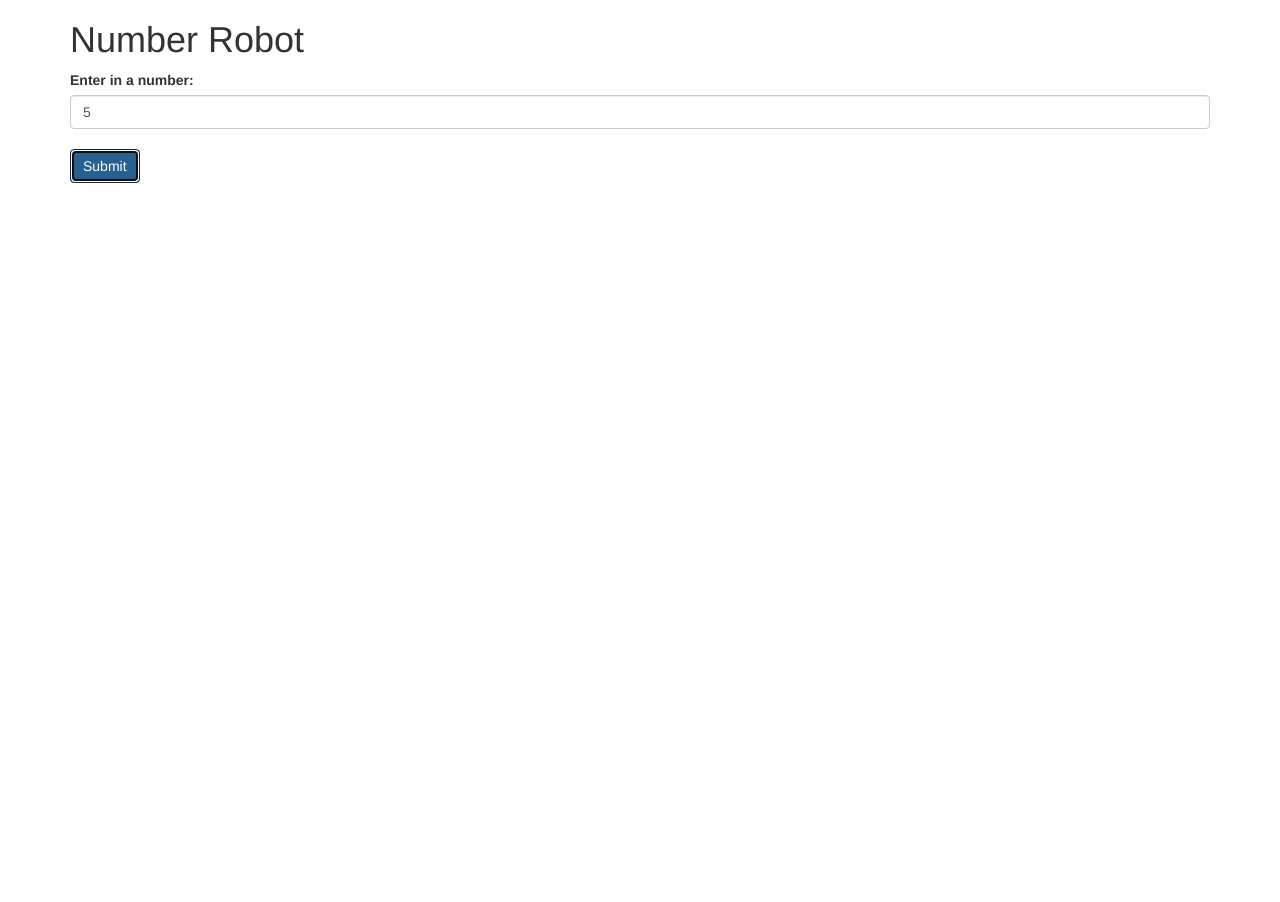
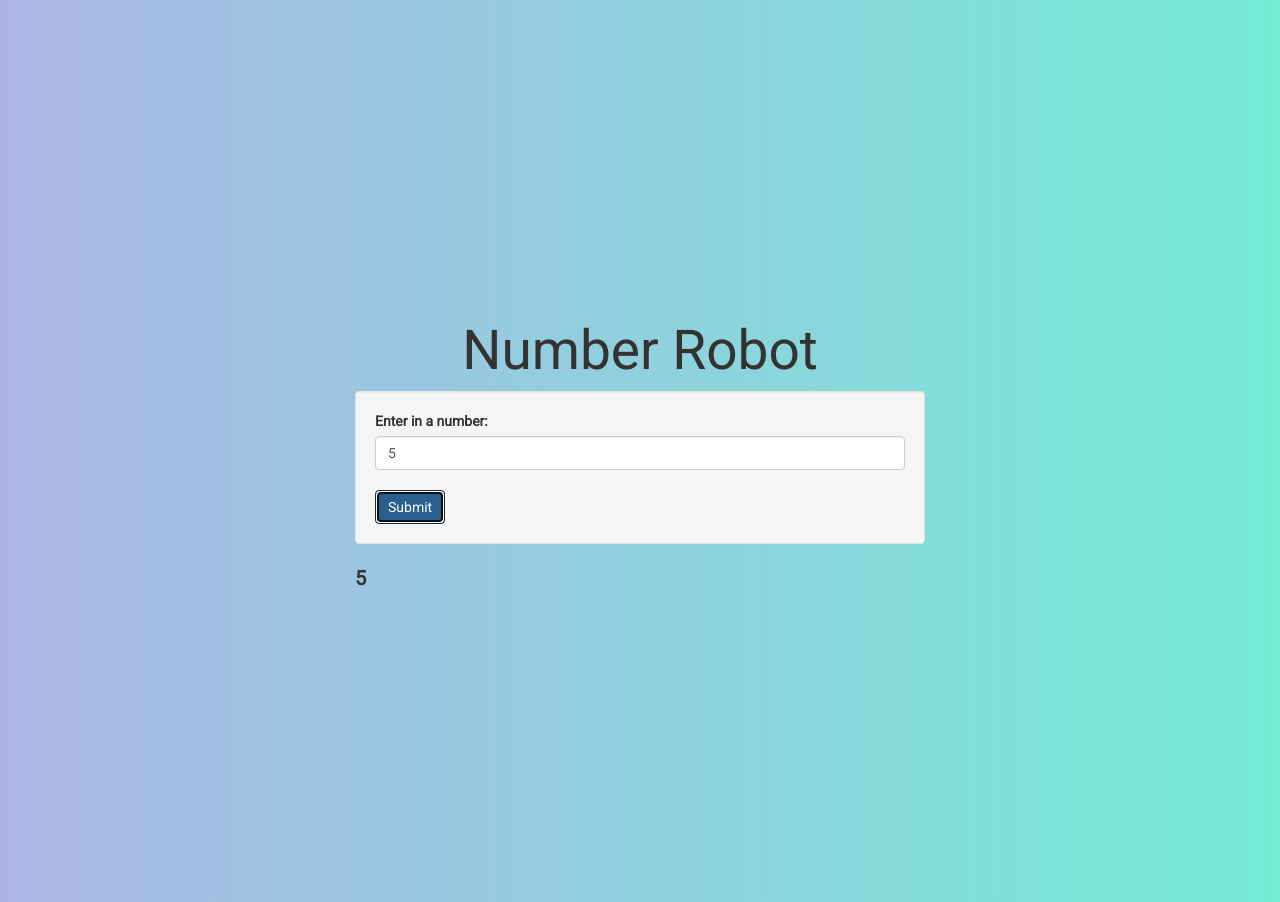
Before and after one commit to FrankNgo/number-robot, a plain HTML site: page index.html in a window 1280 px wide. Both pictures are taken after typing "5" into the empty fields and a click on the button "Submit". Before the commit the page ends 800 px from the top, so only its background shows below. Drawn offline with Linux system fonts and the light colour scheme.

Commit message:
add styles and error handling

```diff
--- a/css/styles.css
+++ b/css/styles.css
@@ -0,0 +1,31 @@
+.container{
+  padding: 300px;
+}
+
+body{
+
+  background: #74ebd5;  /* fallback for old browsers */
+  background: -webkit-linear-gradient(to right, #ACB6E5, #74ebd5);  /* Chrome 10-25, Safari 5.1-6 */
+  background: linear-gradient(to right, #ACB6E5, #74ebd5); /* W3C, IE 10+/ Edge, Firefox 16+, Chrome 26+, Opera 12+, Safari 7+ */
+  font-family: 'Roboto', sans-serif;
+}
+
+
+h1{
+  font-size: 55px;
+  text-align: center;
+}
+
+.btn{
+  text-align: center;
+}
+
+.result{
+  font-weight: bold;
+}
+
+.number{
+
+  font-weight: bold;
+  font-size: 20px;
+}
--- a/index.html
+++ b/index.html
@@ -5,17 +5,20 @@
     <link href="css/styles.css" rel="stylesheet" type="text/css">
     <script src="js/jquery-3.2.1.js"></script>
     <script src="js/scripts.js"></script>
+    <link href="https://fonts.googleapis.com/css?family=Roboto" rel="stylesheet">
     <title>Number Robot</title>
   </head>
   <body>
     <div class="container">
       <h1>Number Robot</h1>
-      <form id="number-form">
-        <div class="form-group">
-          <label for="number">Enter in a number: </label>
-          <input type="number" class="form-control" id="number">
-          <br>
-          <button type="submit" class="btn btn-primary">Submit</button>
+      <form id="numberForm">
+        <div class="formGroup">
+          <div class="well">
+            <label for="number">Enter in a number: </label>
+            <input type="number" class="form-control" id="number">
+            <br>
+            <button type="submit" class="btn btn-primary">Submit</button>
+          </div>
         </div>
       </form>
       <div id="result">
--- a/js/scripts.js
+++ b/js/scripts.js
@@ -1,31 +1,35 @@
 $(document).ready(function() {
-  $("#number-form").submit(function(event) {
+  $("#numberForm").submit(function(event) {
     event.preventDefault();
     var number = parseInt($("#number").val());
 
     if (number % 3 === 0) {
-      var result = 1
+      var result = 1;
     }
     if (number % 3 != 0) {
-      var number2 = ("" + number).split("").sort();
+      var newNumber = ("" + number).split("").sort();
       var newArray = [];
-      if (number2.includes("0")) {
-        for (var i = 0; i < number2.length; i++) {
-          newArray.push("Beep");
+      if (newNumber.includes("0")) {
+        for (var i = 0; i < newNumber.length; i++) {
+          newArray.push(" Beep");
         }
-      } else if (number2.includes("1")) {
-        for (var i = 0; i < number2.length; i++) {
-          newArray.push("Boop");
+      } else if (newNumber.includes("1")) {
+        for (var i = 0; i < newNumber.length; i++) {
+          newArray.push(" Boop");
+        }
+      }else if (newNumber.includes("2") || newNumber.includes("3") || newNumber.includes("4") || newNumber.includes("5")
+             || newNumber.includes("6") || newNumber.includes("7") || newNumber.includes("8") || newNumber.includes("9")){
+        for (var i = 0; i < newNumber.length; i++) {
+          newArray.push(newNumber[i] + " ");
         }
       }
     }
-
 
     $(".number").text(number);
     if (result === 1) {
       $(".number").text("I'm sorry, Dave. I'm afraid I can't do that.");
     } else {
-      $(".number").text(newArray);
+      $(".number").text(newArray.join(""));
     }
   });
 });
```
